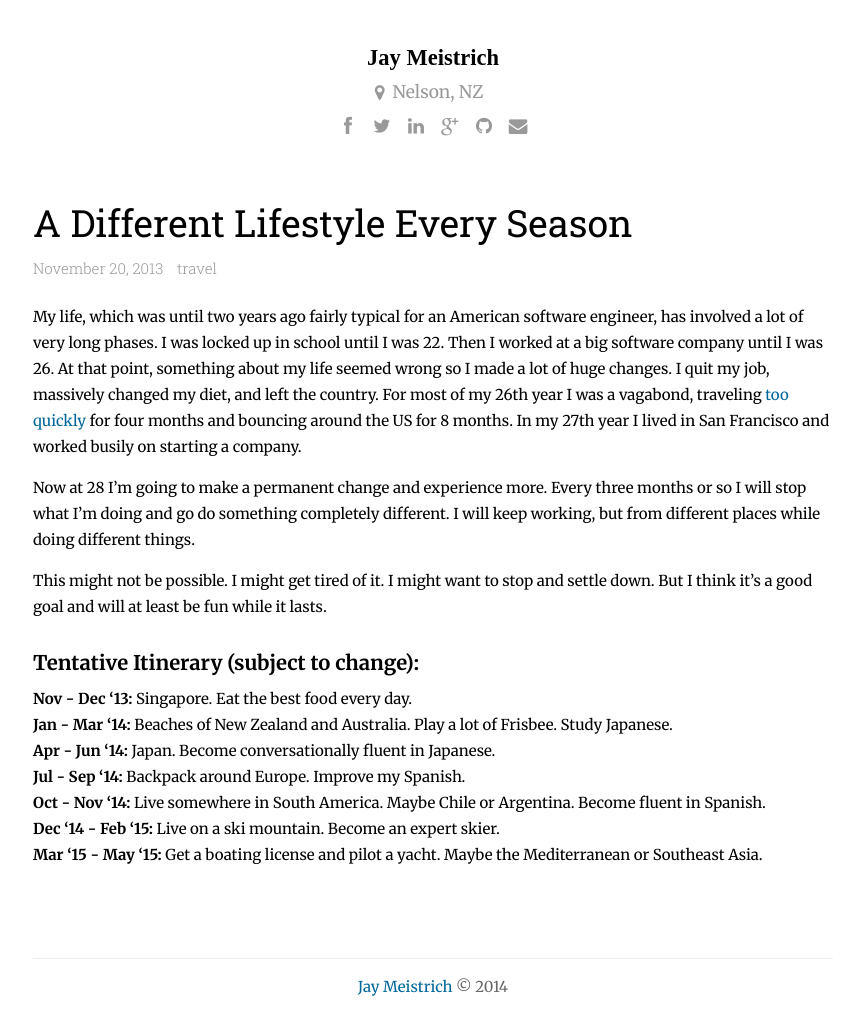
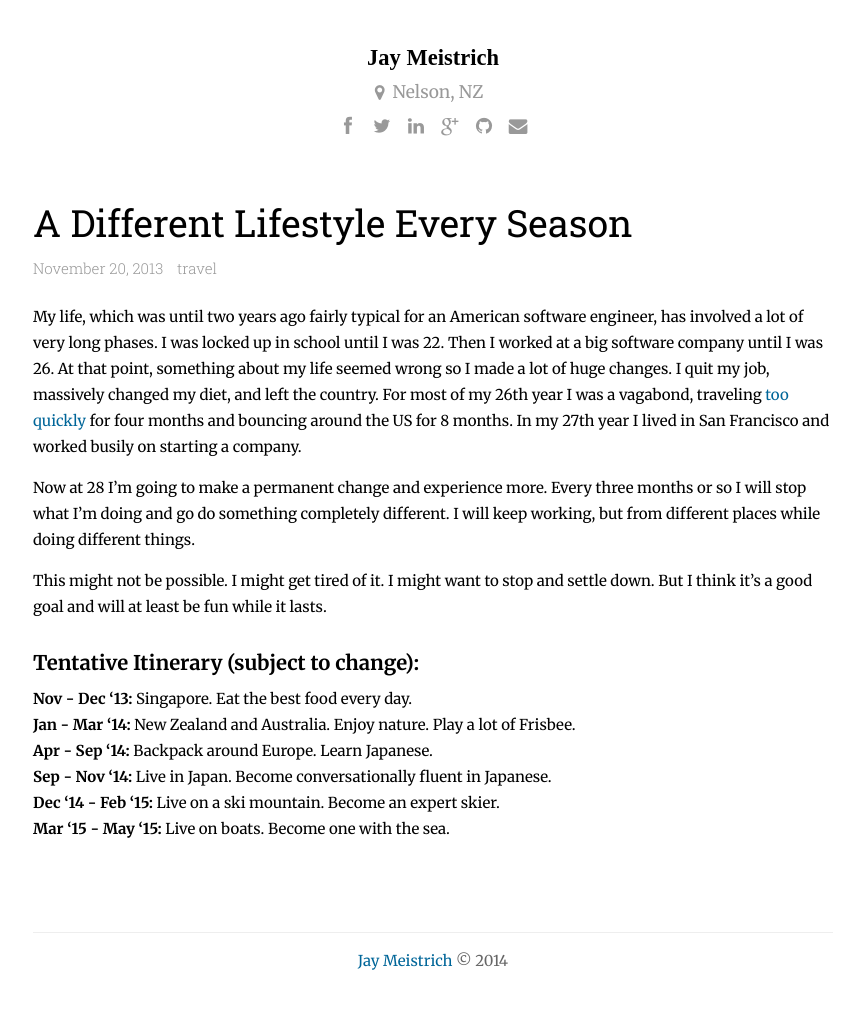
Before and after one commit to jmeistrich/jmeistrich.github.io, a Jekyll site: the page built from _posts/travel/2013-11-20-lifestyles.md, in a window 1280 px wide. Shown: the whole page, without its empty margins (207-1066 px from the left). Built offline with Jekyll 4.4.1, drawn with Linux system fonts in a browser that asks for light colours; Markdown is read by kramdown in place of the engine named in the settings; after the commit the page ends 989 px from its top, so only the background shows below that.

Commit message:
Change itinerary

```diff
--- a/_includes/itinerary.html
+++ b/_includes/itinerary.html
@@ -1,7 +1,6 @@
 <b>Nov - Dec '13:</b> Singapore. Eat the best food every day.<br>
-<b>Jan - Mar '14:</b> Beaches of New Zealand and Australia. Play a lot of Frisbee. Study Japanese.<br>
-<b>Apr - Jun '14:</b> Japan. Become conversationally fluent in Japanese.<br>
-<b>Jul - Sep '14:</b> Backpack around Europe. Improve my Spanish.<br>
-<b>Oct - Nov '14:</b> Live somewhere in South America. Maybe Chile or Argentina. Become fluent in Spanish.<br>
+<b>Jan - Mar '14:</b> New Zealand and Australia. Enjoy nature. Play a lot of Frisbee.<br>
+<b>Apr - Sep '14:</b> Backpack around Europe. Learn Japanese.<br>
+<b>Sep - Nov '14:</b> Live in Japan. Become conversationally fluent in Japanese.<br>
 <b>Dec '14 - Feb '15:</b> Live on a ski mountain. Become an expert skier.<br>
-<b>Mar '15 - May '15:</b> Get a boating license and pilot a yacht. Maybe the Mediterranean or Southeast Asia.
+<b>Mar '15 - May '15:</b> Live on boats. Become one with the sea.
```
